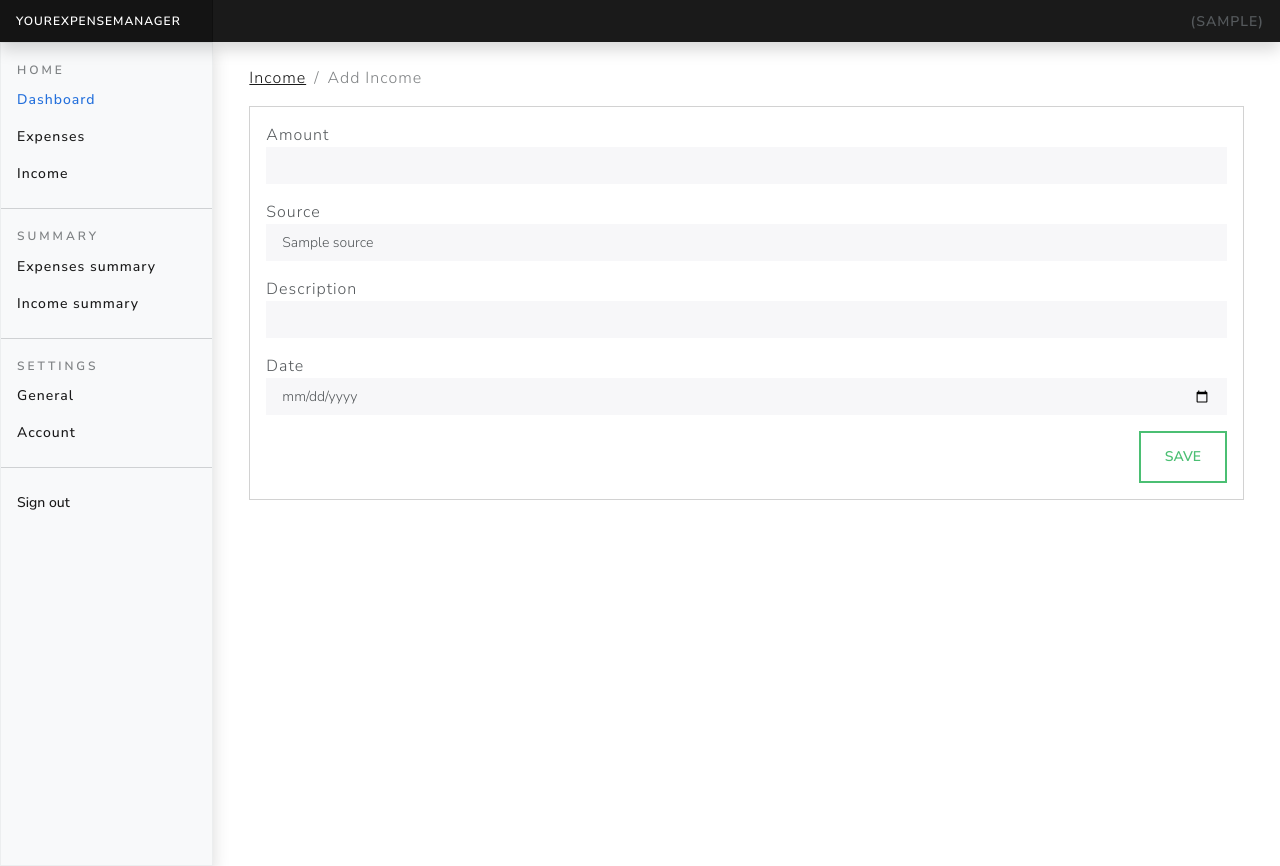
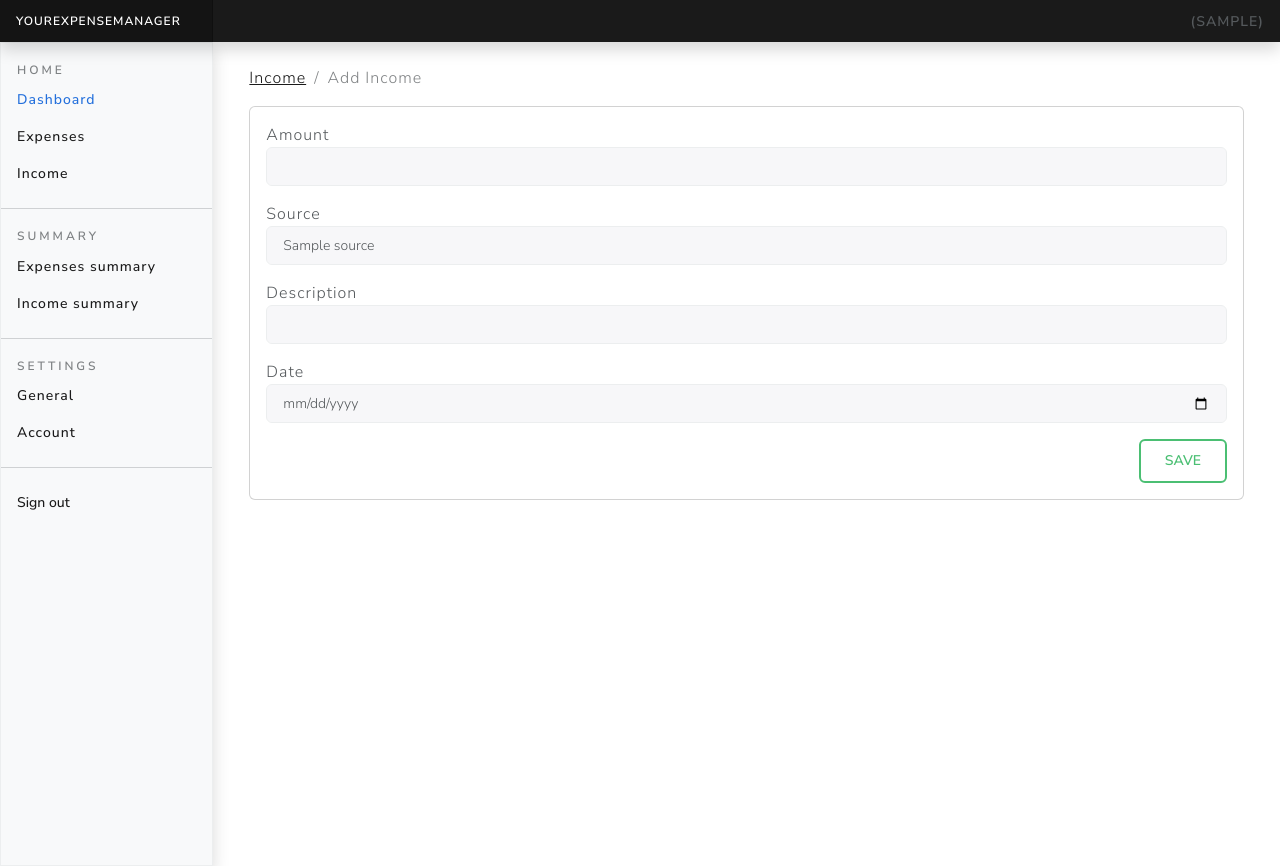
Before and after one commit to R4yya/Django-Income-Expense-Website, a Django app: page /income/add-income in a window 1280 px wide. Run offline with Django 4.2, Linux system fonts and the light colour scheme; a user stored in the database is signed in; tables that the repository leaves empty hold one stand-in row (values such as "Sample post"); some libraries are stand-ins or nearby versions.

Commit message:
Update add-income.html

```diff
--- a/expenseswebsite/templates/income/add-income.html
+++ b/expenseswebsite/templates/income/add-income.html
@@ -11,18 +11,18 @@
             </li>
         </ol>
     </nav>
-    <div class="card">
+    <div class="card rounded">
         <div class="card-body py-3 ">
             <form action="{% url 'add-income' %}" method="post">
                 {% include 'partials/_messages.html' %}
                 {% csrf_token %}
                 <div class="from-group mb-3">
                     <label for="">Amount</label>
-                    <input name="amount" type="number" class="form-control form-control-sm" value="{{values.amount}}">
+                    <input name="amount" type="number" class="form-control form-control-sm rounded border-1" value="{{values.amount}}">
                 </div>
                 <div class="from-group mb-3">
                     <label for="">Source</label>
-                    <select name="source" id="" class="form-control form-control-sm">
+                    <select name="source" id="" class="form-control form-control-sm rounded border-1">
                         {% for source in sources %}
                         <option name="source" value="{{source.name}}">{{source.name}}</option>
                         {% endfor %}
@@ -30,13 +30,13 @@
                 </div>
                 <div class="from-group mb-3">
                     <label for="">Description</label>
-                    <input name="description" type="text" class="form-control form-control-sm" value="{{values.description}}">
+                    <input name="description" type="text" class="form-control form-control-sm rounded border-1" value="{{values.description}}">
                 </div>
                 <div class="from-group mb-3">
                     <label for="">Date</label>
-                    <input name="income_date" type="date" class="form-control form-control-sm" value="{{values.income_date}}">
+                    <input name="income_date" type="date" class="form-control form-control-sm rounded border-1" value="{{values.income_date}}">
                 </div>
-                <input type="submit" value="Save" class="btn btn-outline-success float-end">
+                <input type="submit" value="Save" class="btn btn-outline-success float-end rounded p-0 py-2 px-4">
             </form>
         </div>
     </div>
```
